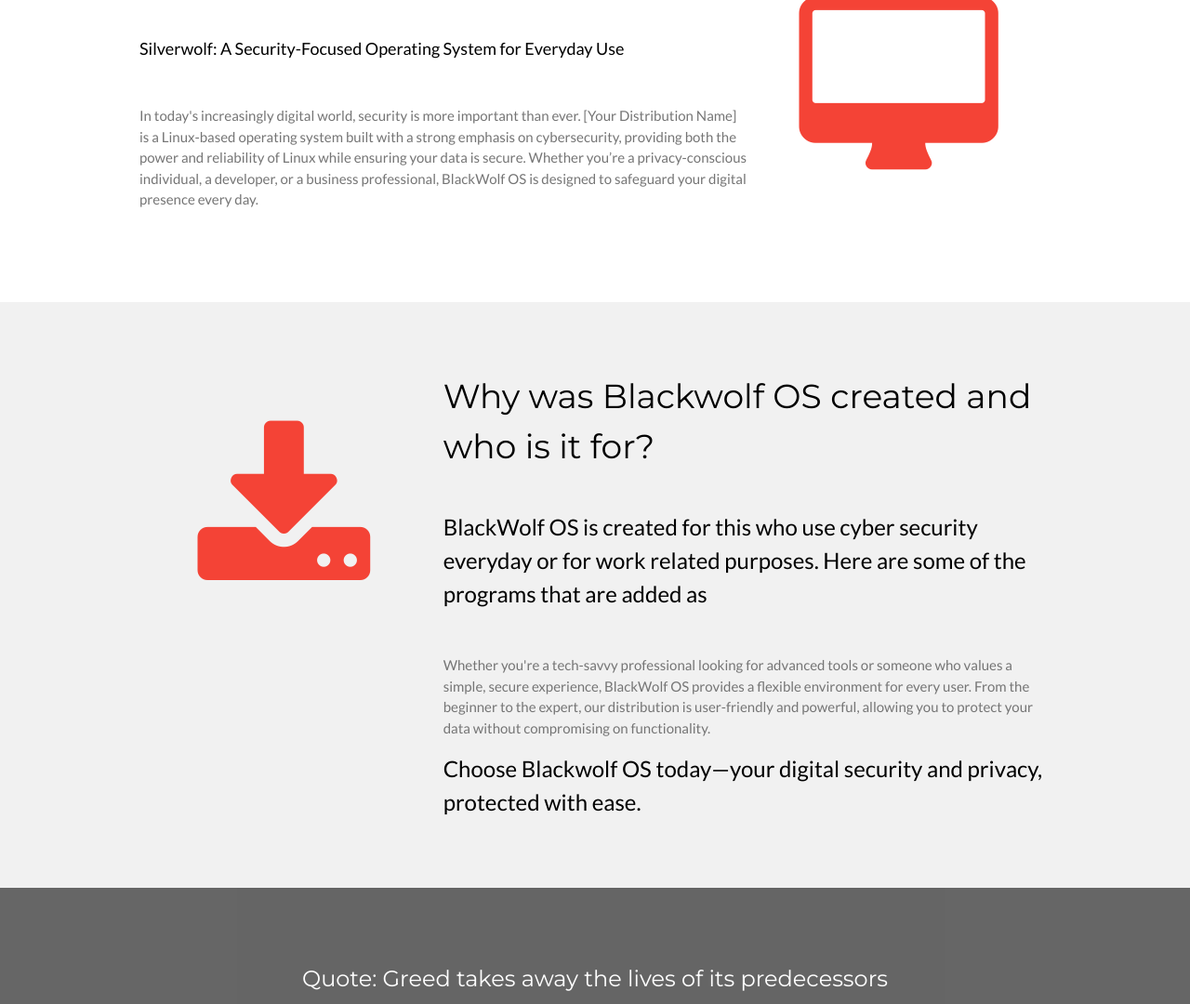
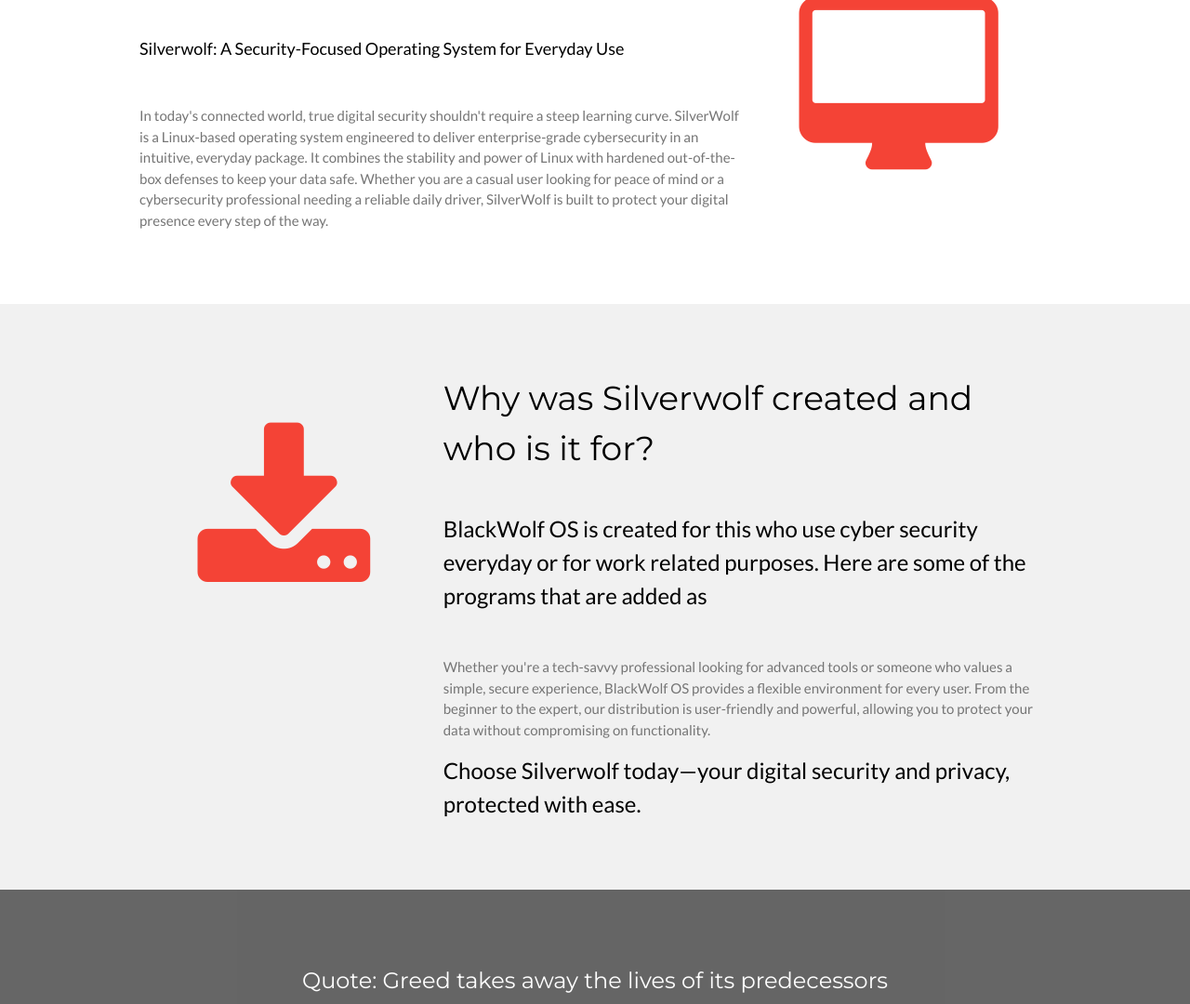
Before and after one commit to Maverik0071/Blackwolf_OS_site, a plain HTML site: page main.html in a window 1280 px wide. Shown: the part 650-1730 px from the top of the page at 93% size. Drawn offline with nearby package versions, Linux system fonts and the light colour scheme.

Commit message:
updating

```diff
--- a/main.html
+++ b/main.html
@@ -49,8 +49,7 @@ body,h1,h2,h3,h4,h5,h6 {font-family: "Lato", sans-serif}
       <h1>What is Silverwolf</h1>
       <h5 class="w3-padding-32">Silverwolf: A Security-Focused Operating System for Everyday Use</h5>
 
-      <p class="w3-text-grey">In today's increasingly digital world, security is more important than ever. [Your Distribution Name] is a Linux-based operating system built with a strong emphasis on cybersecurity, providing both the power and reliability of Linux while ensuring your data is secure. Whether you’re a privacy-conscious individual, a developer, or a business professional,
-        BlackWolf OS is designed to safeguard your digital presence every day.</p>
+      <p class="w3-text-grey">In today's connected world, true digital security shouldn't require a steep learning curve. SilverWolf is a Linux-based operating system engineered to deliver enterprise-grade cybersecurity in an intuitive, everyday package. It combines the stability and power of Linux with hardened out-of-the-box defenses to keep your data safe. Whether you are a casual user looking for peace of mind or a cybersecurity professional needing a reliable daily driver, SilverWolf is built to protect your digital presence every step of the way.
     </div>
 
     <div class="w3-third w3-center">
@@ -67,11 +66,11 @@ body,h1,h2,h3,h4,h5,h6 {font-family: "Lato", sans-serif}
     </div>
 
     <div class="w3-twothird">
-      <h1>Why was Blackwolf OS created and who is it for?</h1>
+      <h1>Why was Silverwolf created and who is it for?</h1>
       <h3 class="w3-padding-32">BlackWolf OS is created for this who use cyber security everyday or for work related purposes.  Here are some of the programs that are added as</h3>
 
       <p class="w3-text-grey">Whether you're a tech-savvy professional looking for advanced tools or someone who values a simple, secure experience, BlackWolf OS provides a flexible environment for every user. From the beginner to the expert, our distribution is user-friendly and powerful, allowing you to protect your data without compromising on functionality.</p>
-      <h3>Choose Blackwolf OS today—your digital security and privacy, protected with ease.</h3>
+      <h3>Choose Silverwolf today—your digital security and privacy, protected with ease.</h3>
     </div>
   </div>
 </div>
```
